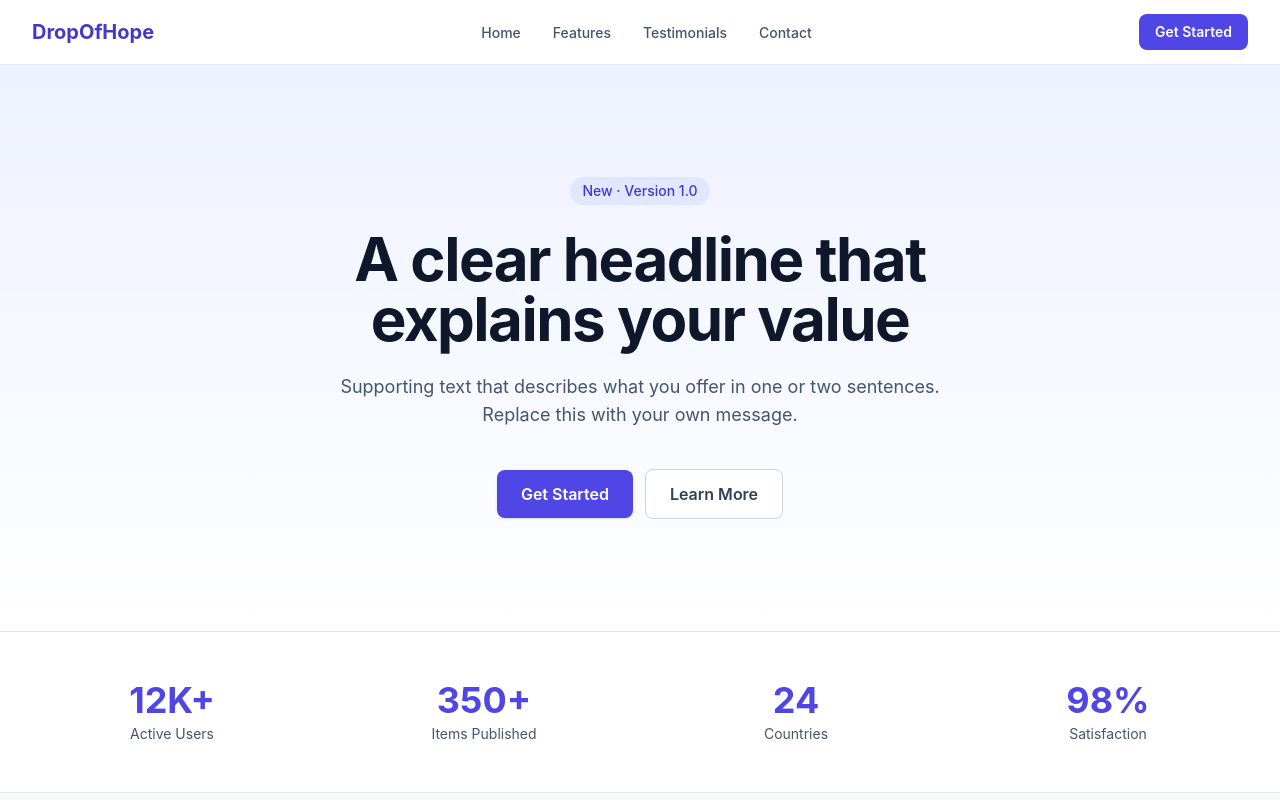
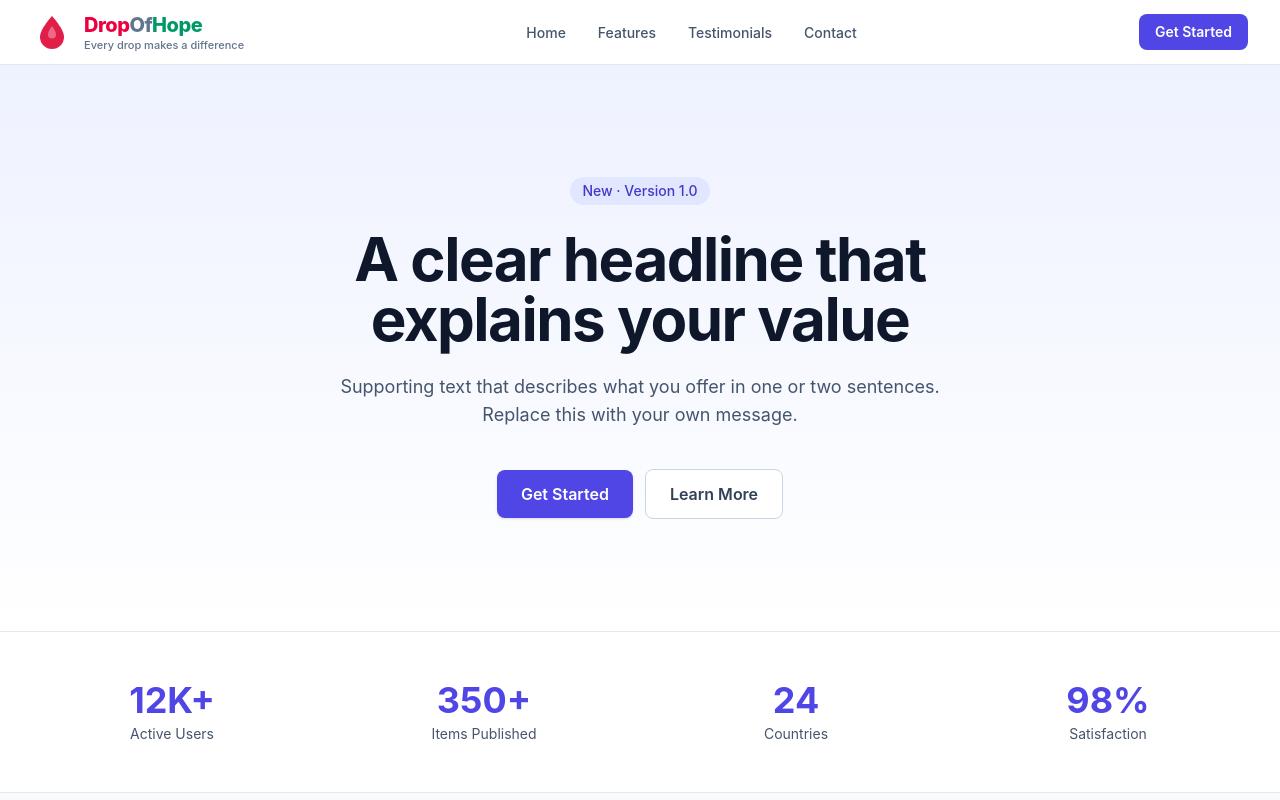
Before and after one commit to CheSubhro/dropofhope, a Vue app: page / in a window 1280 px wide. Shown: the top 800 px of the page. Built offline with nearby package versions, Linux system fonts and the light colour scheme.

Commit message:
Change Logo + Brand name + Tagline

```diff
--- a/src/components/layout/Navbar.vue
+++ b/src/components/layout/Navbar.vue
@@ -7,7 +7,21 @@ const open = ref(false)
 <template>
   <header class="sticky top-0 z-40 border-b border-slate-200 bg-white/80 backdrop-blur">
     <nav class="mx-auto flex h-16 max-w-7xl items-center justify-between px-4 sm:px-6 lg:px-8">
-      <RouterLink to="/" class="text-xl font-bold text-brand-700">{{ site.name }}</RouterLink>
+      <!-- Logo + Brand name + Tagline -->
+      <RouterLink to="/" class="flex items-center gap-3">
+        <img v-if="site.logo" :src="site.logo" :alt="site.name" class="h-10 w-10 object-contain" />
+        <svg v-else class="h-10 w-10" viewBox="0 0 40 40" fill="none">
+          <path d="M20 4C20 4 8 17 8 25a12 12 0 0 0 24 0C32 17 20 4 20 4Z" fill="#e11d48" />
+          <path d="M20 14c-1.8 2.6-4 5.6-4 8.4a4 4 0 0 0 8 0c0-2.8-2.2-5.8-4-8.4Z" fill="#fff" opacity=".35" />
+        </svg>
+
+        <span class="flex flex-col leading-tight">
+          <span class="text-xl font-extrabold tracking-tight">
+            <span class="text-rose-600">Drop</span><span class="text-slate-500">Of</span><span class="text-emerald-600">Hope</span>
+          </span>
+          <span class="text-[11px] font-medium text-slate-500">{{ site.tagline }}</span>
+        </span>
+      </RouterLink>
 
       <ul class="hidden items-center gap-8 md:flex">
         <li v-for="link in site.nav" :key="link.label">
```
